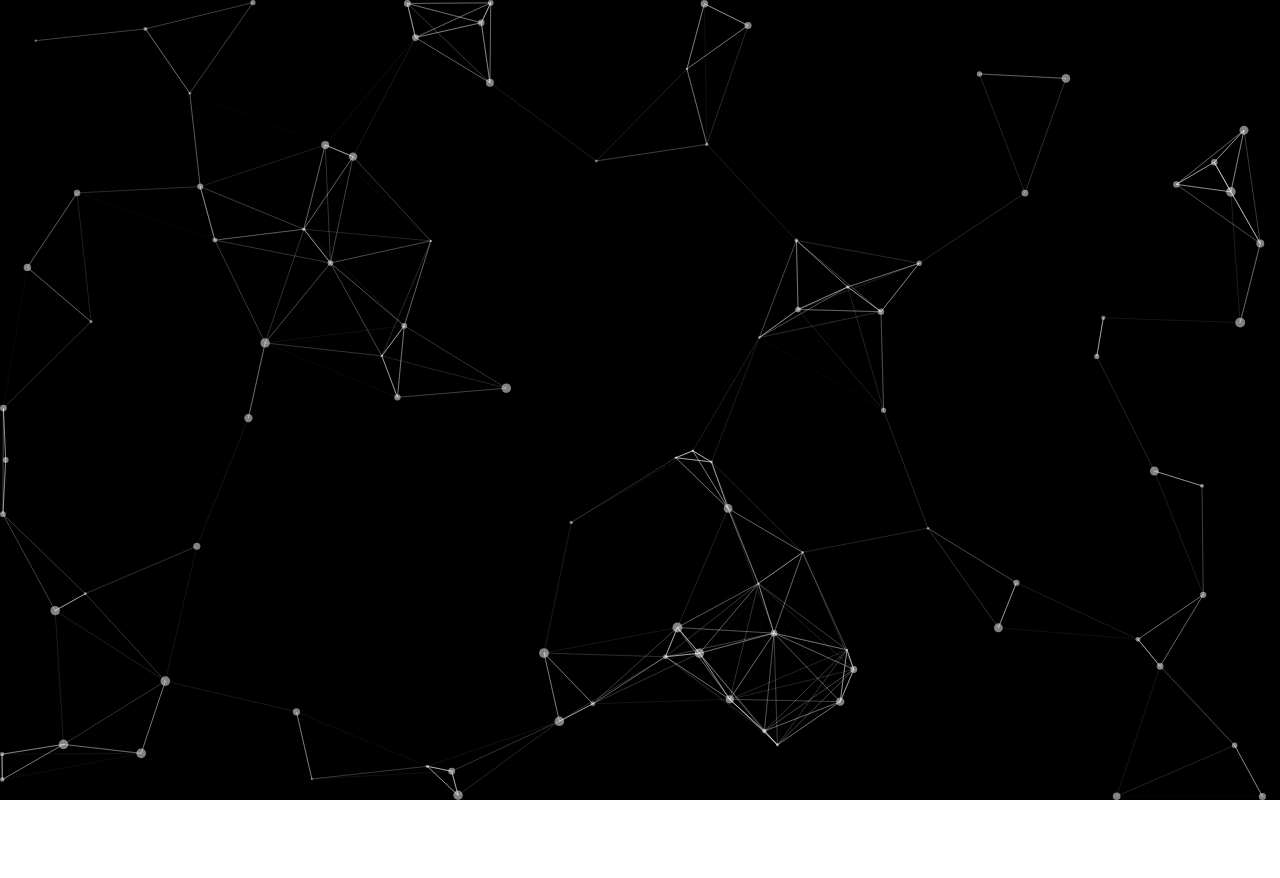
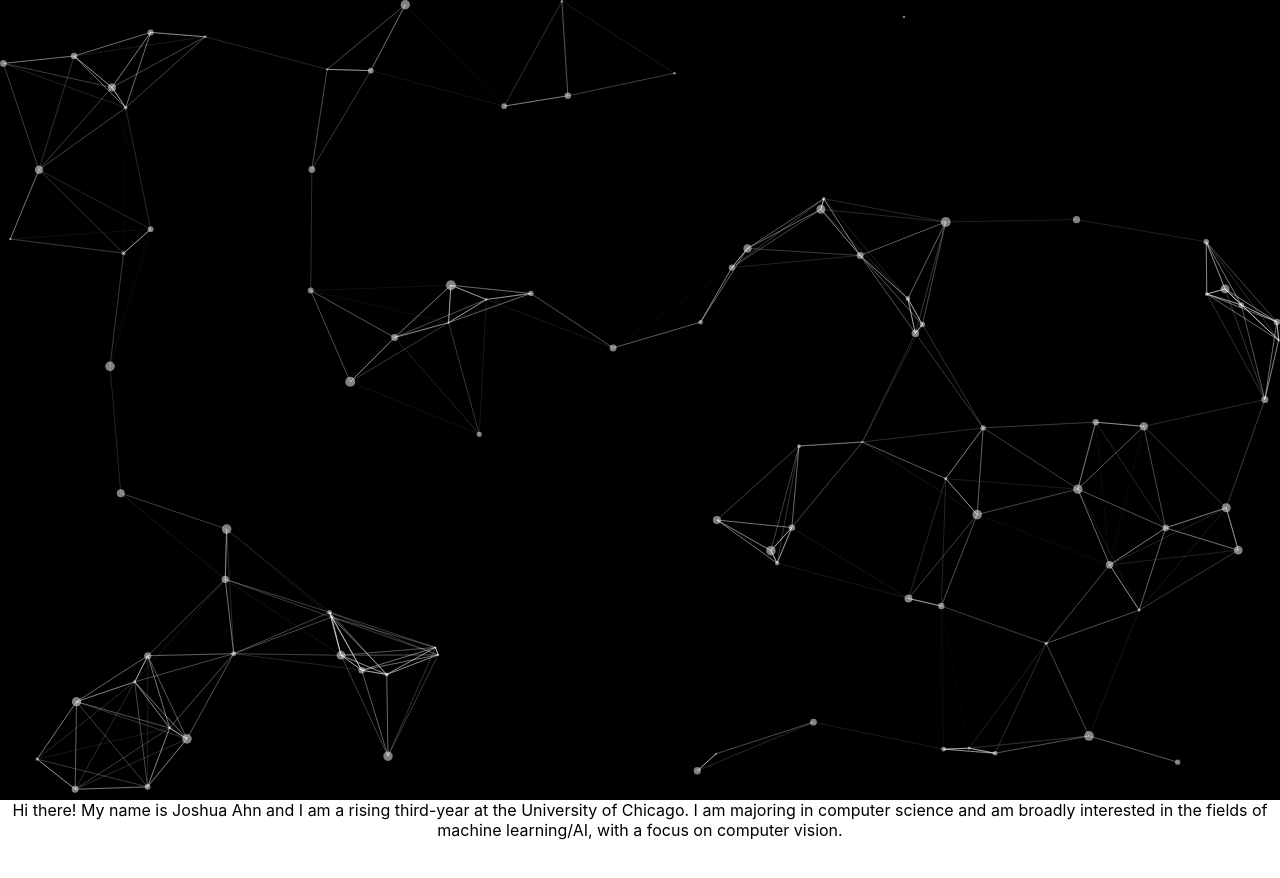
Before and after one commit to j93hahn/joshua-ahn, a React (Create React App) app in the folder my-website/: page / in a window 1280 px wide. Shown: the top 878 px of the page. Before the commit the page ends 800 px from the top, so only its background shows below. Built offline with nearby package versions, Linux system fonts and the light colour scheme.

Commit message:
More Changes

```diff
--- a/my-website/src/App.css
+++ b/my-website/src/App.css
@@ -1,5 +1,6 @@
 .App {
     text-align: center;
+
 }
 
 @media (prefers-reduced-motion: no-preference) {
@@ -23,7 +24,7 @@
     color: #61dafb;
 }
 
-#particles canvas{
+.particles {
     position: relative;
     width: 100%;
     height: 100%;
--- a/my-website/src/App.js
+++ b/my-website/src/App.js
@@ -1,5 +1,5 @@
 // import { projects } from './projects/projects.js';
-// import { socials, aboutMe, contact } from './personal/personal.js';
+import { socials, aboutMe, contact } from './personal/personal.js';
 // import { college } from './education/education.js';
 import './App.css';
 import { particles } from "./particle.js";
@@ -14,6 +14,7 @@ function App() {
             <div id="particles">
                 {particles}
             </div>
+            {aboutMe()}
         </div>
     );
 
--- a/my-website/src/personal/personal.css
+++ b/my-website/src/personal/personal.css
@@ -6,4 +6,5 @@
 
 .About-me {
     min-height: 100vh;
+    border-top: 100vh;
 }
```
